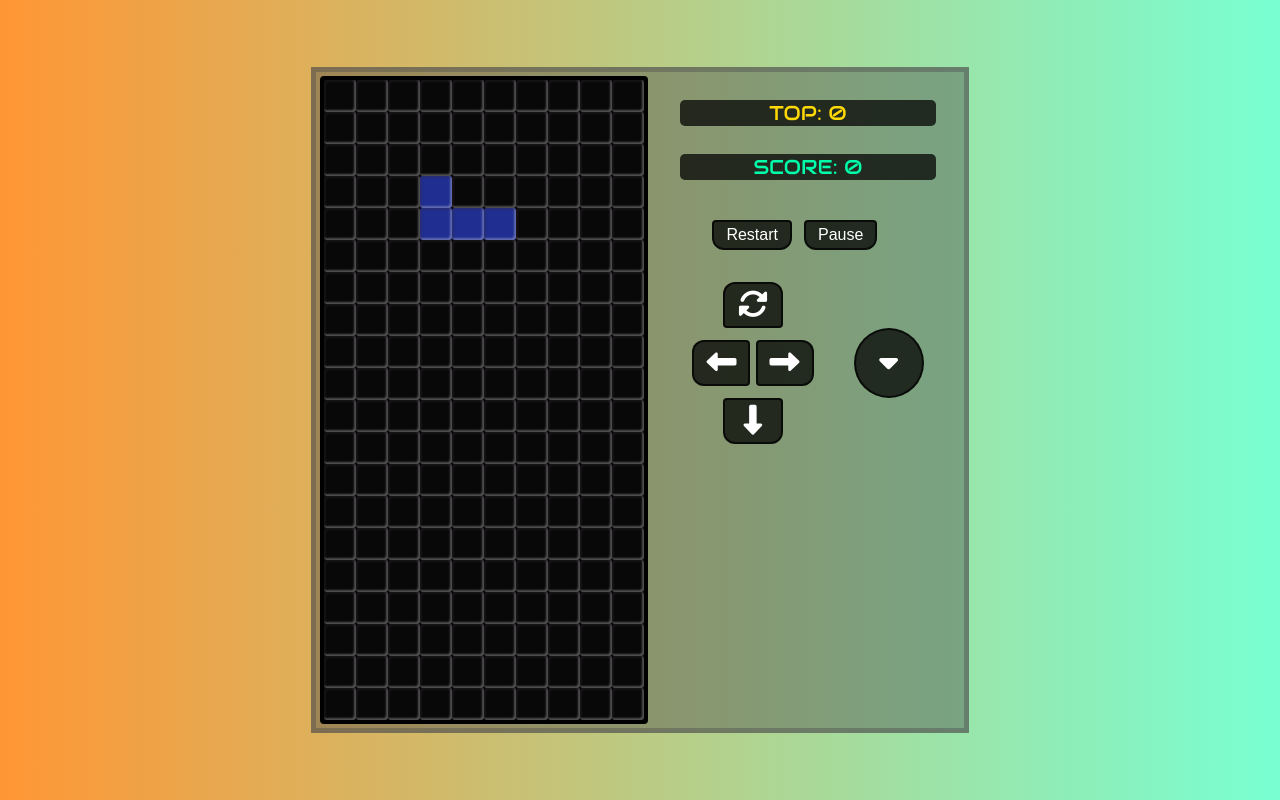
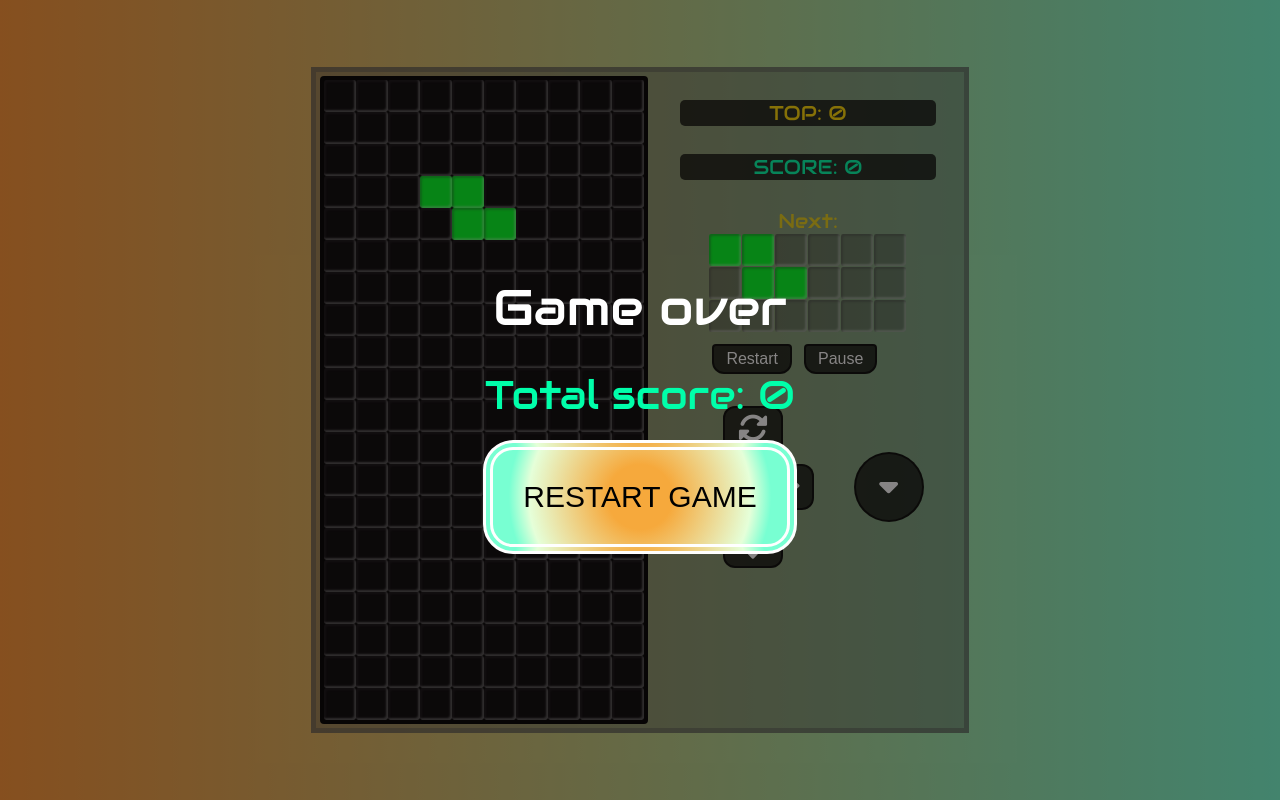
Before and after one commit to Katrikenko/js-tetris, a plain HTML site: page index.html in a window 1280 px wide. Drawn offline with Linux system fonts and the light colour scheme; a web font is replaced by a local one.

Commit message:
finished base game

```diff
--- a/index.html
+++ b/index.html
@@ -28,6 +28,10 @@
             Score:
             <span class="score">0</span>
           </div>
+        </div>
+        <div class="next__board">
+          <p>Next:</p>
+          <div class="next-field"></div>
         </div>
         <div class="upper-buttons">
           <button class="button restart__button">Restart</button>
@@ -69,6 +73,7 @@
         Restart game
       </button>
     </div>
-    <script src="main.js"></script>
+    <script type="module" src="utilities.js"></script>
+    <script type="module" src="main.js"></script>
   </body>
 </html>
--- a/main.js
+++ b/main.js
@@ -1,53 +1,20 @@
-const PLAYFIELD_COLUMNS = 10;
-const PLAYFIELD_ROWS = 20;
-
-const TETROMINO_NAMES = ["O", "L", "I", "J", "S", "Z", "T", "Q"];
-
-const TETROMINOES = {
-  O: [
-    [1, 1],
-    [1, 1],
-  ],
-  L: [
-    [0, 0, 1],
-    [1, 1, 1],
-    [0, 0, 0],
-  ],
-  I: [
-    [0, 0, 0, 0],
-    [1, 1, 1, 1],
-    [0, 0, 0, 0],
-    [0, 0, 0, 0],
-  ],
-  J: [
-    [1, 0, 0],
-    [1, 1, 1],
-    [0, 0, 0],
-  ],
-  S: [
-    [0, 1, 1],
-    [1, 1, 0],
-    [0, 0, 0],
-  ],
-  Z: [
-    [1, 1, 0],
-    [0, 1, 1],
-    [0, 0, 0],
-  ],
-  T: [
-    [0, 1, 0],
-    [1, 1, 1],
-    [0, 0, 0],
-  ],
-  Q: [
-    [0, 0, 0],
-    [0, 1, 0],
-    [0, 0, 0],
-  ],
-};
+import {
+  PLAYFIELD_COLUMNS,
+  PLAYFIELD_ROWS,
+  NEXTFIELD_COLUMNS,
+  NEXTFIELD_ROWS,
+  TETROMINO_NAMES,
+  TETROMINOES,
+  gameOverBlock,
+  getRandomElement,
+  convertPositionToIndex,
+} from "./utilities.js";
 
 let playfield;
 let tetromino;
+
+let nextTetroField;
+let nextTetromino;
 
 let timeoutId;
 let requestId;
@@ -56,21 +23,27 @@ let autoDrop;
 let isPaused = false;
 
 let isGameOver = false;
-const gameOverBlock = document.querySelector(".game-over");
 
 let currentShape = 0;
+
+let cells;
+let cellsNext;
 
 let topScore = getTopScore() || 0;
 let currentScore = 0;
 
+// init();
+
 function init() {
   isGameOver = false;
+  isPaused = false;
+  //   if (isGameOver === true) {
   toggleGameOverDisplay();
+  //   }
+  generateNextField();
   restartGame();
-}
-
-function convertPositionToIndex(row, column) {
-  return row * PLAYFIELD_COLUMNS + column;
+  generateTetromino(true);
+  drawNextTetromino(nextTetromino);
 }
 
 //=================================================
@@ -78,47 +51,77 @@ function convertPositionToIndex(row, column) {
 // functions generate playfield and tetromino
 
 function generatePlayfield() {
-  //   document.querySelector(".tetris").innerHTML = ""; // delete divs
-  for (let i = 0; i < PLAYFIELD_ROWS * PLAYFIELD_COLUMNS; i++) {
-    const div = document.createElement("div");
-    document.querySelector(".tetris").append(div);
+  const tetris = document.querySelector(".tetris"); // delete divs
+  tetris.innerHTML = "";
+  playfield = [];
+
+  for (let i = 0; i < PLAYFIELD_ROWS; i++) {
+    const row = [];
+    for (let j = 0; j < PLAYFIELD_COLUMNS; j++) {
+      const div = document.createElement("div");
+      tetris.append(div);
+      row.push(div);
+    }
+    playfield.push(row);
+  }
+}
+
+function generateNextField() {
+  const nextField = document.querySelector(".next-field");
+  nextField.innerHTML = "";
+
+  nextTetroField = new Array(NEXTFIELD_ROWS)
+    .fill()
+    .map(() => new Array(NEXTFIELD_COLUMNS).fill(0));
+
+  for (let i = 0; i < NEXTFIELD_ROWS; i++) {
+    for (let j = 0; j < NEXTFIELD_COLUMNS; j++) {
+      const div = document.createElement("div");
+      nextField.append(div);
+      nextTetroField[i][j] = div;
+    }
   }
 
-  playfield = new Array(PLAYFIELD_ROWS)
-    .fill()
-    .map(() => new Array(PLAYFIELD_COLUMNS).fill(0));
-  //   console.log(playfield);
+  cellsNext = document.querySelectorAll(".next-field div");
+
+  cellsNext.forEach((cell) => {
+    cell.className = "";
+    cell.style.backgroundColor = "";
+  });
 }
 
-function generateTetromino() {
-  const indexTetro = Math.floor(Math.random() * TETROMINO_NAMES.length);
-  const nameTetro = TETROMINO_NAMES[indexTetro];
+function generateTetromino(isFirst) {
+  const nameTetro = getRandomElement(TETROMINO_NAMES);
   const matrixTetro = TETROMINOES[nameTetro];
 
+  const nameNextTetro = getRandomElement(TETROMINO_NAMES);
+  const matrixNextTetro = TETROMINOES[nameNextTetro];
+
+  const rowTetro = -2;
   const columnTetro = Math.floor(
-    (PLAYFIELD_COLUMNS - matrixTetro[0].length) / 2
+    PLAYFIELD_COLUMNS / 2 - matrixTetro[0].length / 2
   );
-  const rowTetro = -2;
-
-  const isRotated = Math.random() > 0.5;
-
-  if (isRotated) {
-    const rotatedMatrix = rotateMatrix(matrixTetro);
-    const maxColumn = PLAYFIELD_COLUMNS - rotatedMatrix[0].length;
-    columnTetroRandom = Math.min(columnTetro, maxColumn);
-  }
+  const columnNextTetro = Math.floor(
+    PLAYFIELD_COLUMNS / 2 - matrixNextTetro[0].length / 2
+  );
 
   tetromino = {
     name: nameTetro,
-    matrix: isRotated ? rotateMatrix(matrixTetro) : matrixTetro,
+    matrix: matrixTetro,
+    row: rowTetro,
     column: columnTetro,
-    row: rowTetro,
-    color: getRandomColor(),
   };
 
-  currentShape = 0;
+  nextTetromino = {
+    name: nameNextTetro,
+    matrix: matrixNextTetro,
+    row: rowTetro,
+    column: columnNextTetro,
+  };
 
-  //   console.log("Tetromino generated:", tetromino);
+  if (isFirst) {
+    tetromino = nextTetromino;
+  }
 }
 
 //===========================================================
@@ -162,7 +165,11 @@ document.addEventListener("keydown", onKeyDown);
 function onKeyDown(event) {
   //   console.log(event);
 
-  if (event.key === "p") {
+  if (
+    event.key === "p" ||
+    event.key === "Pause" ||
+    event.key === "PauseBreak"
+  ) {
     pauseGame();
   }
   if (isPaused) {
@@ -194,10 +201,11 @@ function onKeyDown(event) {
 }
 
 function moveTetrominoDown() {
-  if (!tetromino) {
+  if (!tetromino || isPaused) {
     return;
   }
   if (isGameOver) {
+    // gameOver();
     return;
   }
 
@@ -219,6 +227,10 @@ function moveTetrominoDown() {
 // }
 
 function dropTetrominoDown() {
+  if (!tetromino || isPaused) {
+    return;
+  }
+
   //   console.log("Before drop:", tetromino);
   while (!isValid()) {
     tetromino.row++;
@@ -229,6 +241,10 @@ function dropTetrominoDown() {
 }
 
 function moveTetrominoLeft() {
+  if (!tetromino || isPaused) {
+    return;
+  }
+
   tetromino.column -= 1;
   if (isValid()) {
     tetromino.column += 1;
@@ -237,6 +253,10 @@ function moveTetrominoLeft() {
 }
 
 function moveTetrominoRight() {
+  if (!tetromino || isPaused) {
+    return;
+  }
+
   tetromino.column += 1;
   if (isValid()) {
     tetromino.column -= 1;
@@ -296,7 +316,8 @@ function restartGame() {
   currentScore = 0;
   updateScoreBoard();
 
-  generateTetromino();
+  generateTetromino(true);
+  generateTetromino(false);
 
   if (autoDrop) {
     clearInterval(autoDrop);
@@ -328,6 +349,7 @@ function isGameRealOver() {
       if (!tetromino.matrix[row][column]) {
         continue;
       }
+
       if (
         tetromino.row + row >= 0 &&
         playfield[tetromino.row + row] &&
@@ -346,6 +368,7 @@ function toggleGameOverDisplay() {
 
   if (display === "flex") {
     gameOverBlock.style.display = "none";
+
     restartGame();
   } else {
     gameOverBlock.style.display = "flex";
@@ -374,7 +397,8 @@ restartGame();
 
 generatePlayfield();
 
-const cells = document.querySelectorAll(".tetris div");
+cells = document.querySelectorAll(".tetris div");
+cellsNext = document.querySelectorAll(".next-field div");
 // console.log(cells);
 
 //=============================================
@@ -424,30 +448,56 @@ function drawTetromino() {
   }
 }
 
+function drawNextTetromino() {
+  const name = nextTetromino.name;
+  const tetrominoMatrixSize = nextTetromino.matrix.length;
+
+  for (let row = 0; row < tetrominoMatrixSize; row++) {
+    for (let column = 0; column < tetrominoMatrixSize; column++) {
+      if (nextTetromino.matrix[row][column] == 0) {
+        continue;
+      }
+      const cellIndex = row * NEXTFIELD_COLUMNS + column; // right shape of nextFigure
+      const cell = cellsNext[cellIndex];
+
+      if (cell) {
+        cell.className = ""; // delete all classes
+        cell.classList.add(name);
+      }
+    }
+  }
+}
+
 function draw() {
   setTimeout(() => {
-    cells.forEach(function (cell) {
-      cell.removeAttribute("class");
-      cell.style.backgroundColor = "";
-    });
-    drawPlayfield();
-    drawTetromino();
-    //   console.table(playfield);
+    updateTetrominoIndex();
   }, 0);
 }
 
 //=======================================================
+
+function updateTetrominoIndex() {
+  cells.forEach((cell) => {
+    cell.removeAttribute("class");
+    cell.style.backgroundColor = "";
+  });
+
+  drawTetromino();
+  drawPlayfield();
+  drawNextTetromino(nextTetromino);
+}
+// ====================================================
 
 function autoRotateTetromino(x, y, shape) {
   switch (shape % 4) {
     case 0:
       return { x, y }; // 0 degrees
     case 1:
-      return { x: -y, y: x }; // 90 degrees
+      return { x: y, y: -x }; // 90 degrees
     case 2:
       return { x: -x, y: -y }; // 180 degrees
     case 3:
-      return { x: y, y: -x }; // 270 degrees
+      return { x: -y, y: x }; // 270 degrees
   }
 }
 
@@ -457,6 +507,7 @@ function getRandomColor() {
 }
 
 drawTetromino();
+drawNextTetromino(nextTetromino);
 
 function isValid() {
   const matrixSize = tetromino.matrix.length;
@@ -465,10 +516,7 @@ function isValid() {
       if (!tetromino.matrix[row][column]) {
         continue;
       }
-      if (isOutsideOfGameBoard(row, column)) {
-        return true;
-      }
-      if (hasCollisions(row, column)) {
+      if (isOutsideOfGameBoard(row, column) || hasCollisions(row, column)) {
         return true;
       }
     }
@@ -498,6 +546,7 @@ function hasCollisions(row, column) {
 
 function placeTetromino() {
   const matrixSize = tetromino.matrix.length;
+
   for (let row = 0; row < matrixSize; row++) {
     for (let column = 0; column < matrixSize; column++) {
       if (!tetromino.matrix[row][column]) continue;
@@ -505,22 +554,33 @@ function placeTetromino() {
       const tetroColumn = tetromino.column + column;
       const tetroRow = tetromino.row + row;
 
+      if (tetroRow < -1) {
+        gameOver();
+        return;
+      }
+
       if (playfield[tetroRow] && playfield[tetroColumn] !== undefined) {
         playfield[tetroRow][tetroColumn] = tetromino.name;
       }
     }
-    draw();
+    // draw();
   }
 
   const filledRows = findFilledRows();
+
   //   console.log(filledRows);
   setTimeout(() => {
+    generateNextField();
     removeFilledRows(filledRows);
+    drawNextTetromino(nextTetromino);
   }, 300);
 
-  generateTetromino();
+  tetromino = nextTetromino;
+
+  //   currentShape++;
+  generateTetromino(true);
   isGameRealOver();
-  draw();
+  updateTetrominoIndex();
 }
 
 function removeFilledRows(filledRows) {
@@ -575,14 +635,20 @@ function clearPlayfield() {
 // ];
 
 function rotateTetromino() {
+  if (!tetromino || isPaused) {
+    return;
+  }
+
   const oldMatrix = tetromino.matrix;
   const rotatedMatrix = rotateMatrix(tetromino.matrix);
-  //   array = rotateMatrix(tetromino.matrix);
   tetromino.matrix = rotatedMatrix;
   if (isValid()) {
     tetromino.matrix = oldMatrix;
   }
-  //   draw();
+  draw();
+
+  const rotatedNextMatrix = rotateMatrix(nextTetromino.matrix);
+  drawNextTetromino(nextTetromino, rotatedNextMatrix);
 }
 
 function rotateMatrix(matrix) {
@@ -646,3 +712,5 @@ function getTopScore() {
 }
 
 //===========================
+
+init();
--- a/style.css
+++ b/style.css
@@ -145,6 +145,31 @@ body {
     inset -2px -2px 2px rgba(255, 255, 255, 0.295);
 }
 
+.next-field {
+  display: grid;
+  grid-template-columns: repeat(6, min(4vh, 7vw));
+  grid-template-rows: repeat(3, min(4vh, 7vw));
+  gap: 1px;
+}
+
+.next-field div {
+  background-color: rgba(31, 27, 32, 0.295);
+  border-radius: 0.3vh;
+  box-shadow: inset 2px 2px 2px rgba(55, 48, 56, 0.295),
+    inset -2px -2px 2px rgba(255, 255, 255, 0.295);
+  width: 100%;
+  height: 100%;
+}
+
+.next__board {
+  display: flex;
+  flex-direction: column;
+  justify-content: center;
+  align-items: center;
+  color: #ffda05d0;
+  font-size: 20px;
+}
+
 div .O {
   background-color: rgb(255, 123, 0);
 }
--- /dev/null
+++ b/utilities.js
@@ -0,0 +1,61 @@
+export const PLAYFIELD_COLUMNS = 10;
+export const PLAYFIELD_ROWS = 20;
+
+export const NEXTFIELD_COLUMNS = 6;
+export const NEXTFIELD_ROWS = 3;
+
+export const TETROMINO_NAMES = ["O", "L", "I", "J", "S", "Z", "T", "Q"];
+
+export const TETROMINOES = {
+  O: [
+    [1, 1],
+    [1, 1],
+  ],
+  L: [
+    [0, 0, 1],
+    [1, 1, 1],
+    [0, 0, 0],
+  ],
+  I: [
+    [0, 0, 0, 0],
+    [1, 1, 1, 1],
+    [0, 0, 0, 0],
+    [0, 0, 0, 0],
+  ],
+  J: [
+    [1, 0, 0],
+    [1, 1, 1],
+    [0, 0, 0],
+  ],
+  S: [
+    [0, 1, 1],
+    [1, 1, 0],
+    [0, 0, 0],
+  ],
+  Z: [
+    [1, 1, 0],
+    [0, 1, 1],
+    [0, 0, 0],
+  ],
+  T: [
+    [0, 1, 0],
+    [1, 1, 1],
+    [0, 0, 0],
+  ],
+  Q: [
+    [0, 0, 0],
+    [0, 1, 0],
+    [0, 0, 0],
+  ],
+};
+
+export const gameOverBlock = document.querySelector(".game-over");
+
+export function getRandomElement(arr) {
+  const randomIndex = Math.floor(Math.random() * arr.length);
+  return arr[randomIndex];
+}
+
+export function convertPositionToIndex(row, column) {
+  return row * PLAYFIELD_COLUMNS + column;
+}
```
